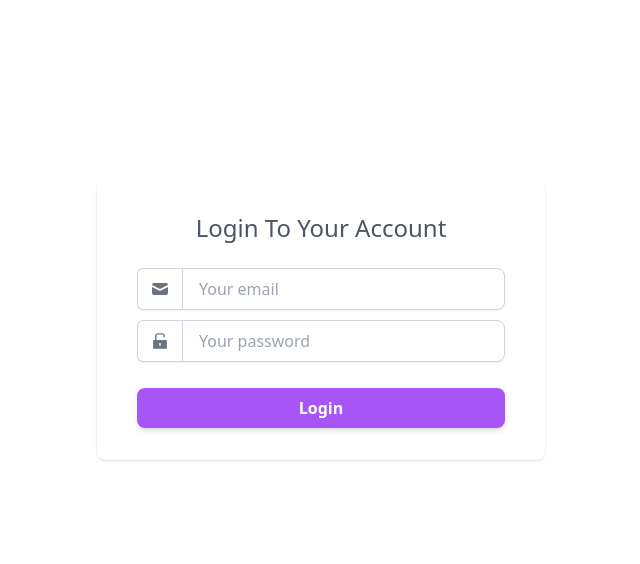
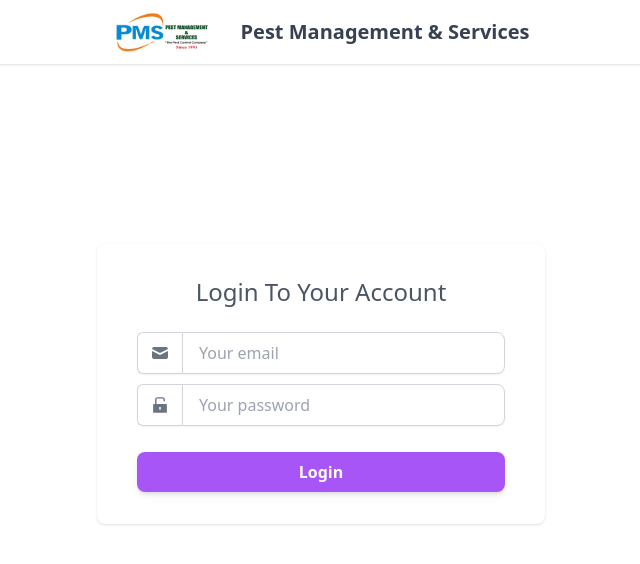
Before and after one commit to mayurkanade44/PMS-Contract, a React (Vite) app in the folder client/: page / in a window 1280 px wide. Shown: the top 564 px of the page, without its empty margins (319-959 px from the left). Built offline with nearby package versions, Linux system fonts and the light colour scheme.

Commit message:
logo and user permission changes

```diff
--- a/client/src/components/Navbar.jsx
+++ b/client/src/components/Navbar.jsx
@@ -9,7 +9,7 @@ import {
   AiOutlineMenuUnfold,
 } from "react-icons/ai";
 import { RiAdminLine } from "react-icons/ri";
-import logo from "../assets/logo.jpg";
+import logo from "../assets/logo.png";
 import { useLogoutMutation } from "../redux/userSlice";
 import { toast } from "react-toastify";
 import { removeCredentials } from "../redux/allSlice";
@@ -60,12 +60,12 @@ const Navbar = () => {
               } `}
             >
               <div className="flex w-full sm:w-auto items-center sm:items-stretch justify-end sm:justify-center">
-                {/* <div className="flex items-center py-3">
+                <div className="flex items-center py-3">
                   <img src={logo} className="w-24 mr-5" alt="logo" />
                   <h2 className="hidden sm:block text-xl text-gray-700 font-bold leading-normal pl-3">
                     Pest Management & Services
                   </h2>
-                </div> */}
+                </div>
               </div>
               {user && (
                 <div className="flex mr-8">
--- a/client/src/pages/AllServiceCards.jsx
+++ b/client/src/pages/AllServiceCards.jsx
@@ -268,7 +268,7 @@ const AllServiceCards = () => {
                           label="Edit"
                           width="w-20"
                         />
-                        {user.role !== "Technician" && (
+                        {user.role === "Admin" && (
                           <Button
                             handleClick={() =>
                               setOpenDelete({ state: true, id: service._id })
--- a/client/src/pages/ContractDetails.jsx
+++ b/client/src/pages/ContractDetails.jsx
@@ -136,17 +136,19 @@ const ContractDetails = () => {
                 <Link to={`/contract/${contract._id}`}>
                   <Button label="Edit" color="bg-gray-600" />
                 </Link>
+                {user.role === "Admin" && (
+                  <>
                     <Button
                       color="bg-pink-600"
                       handleClick={() => setOpenDeactive(true)}
                       label={contract.active ? "Deactive" : "Active"}
                     />
-                {user.role === "Admin" && (
                     <Button
                       color="bg-red-600"
                       label="Delete"
                       handleClick={() => setOpenDelete(true)}
                     />
+                  </>
                 )}
 
                 <DeactiveModal
```
Also changed, not shown: client/src/assets/logo.png (added). Lines whose indentation alone changed are shown as unchanged.
